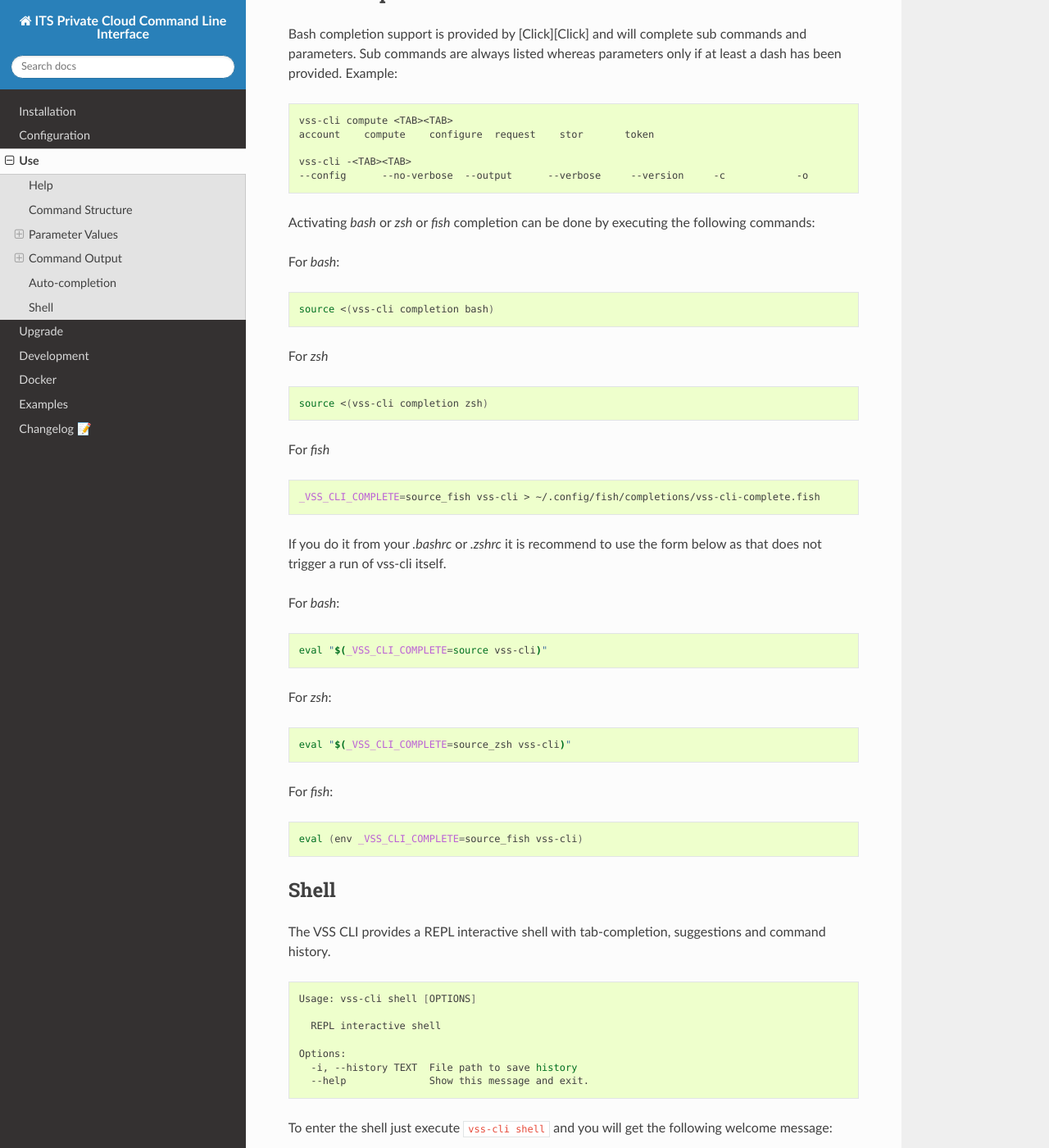
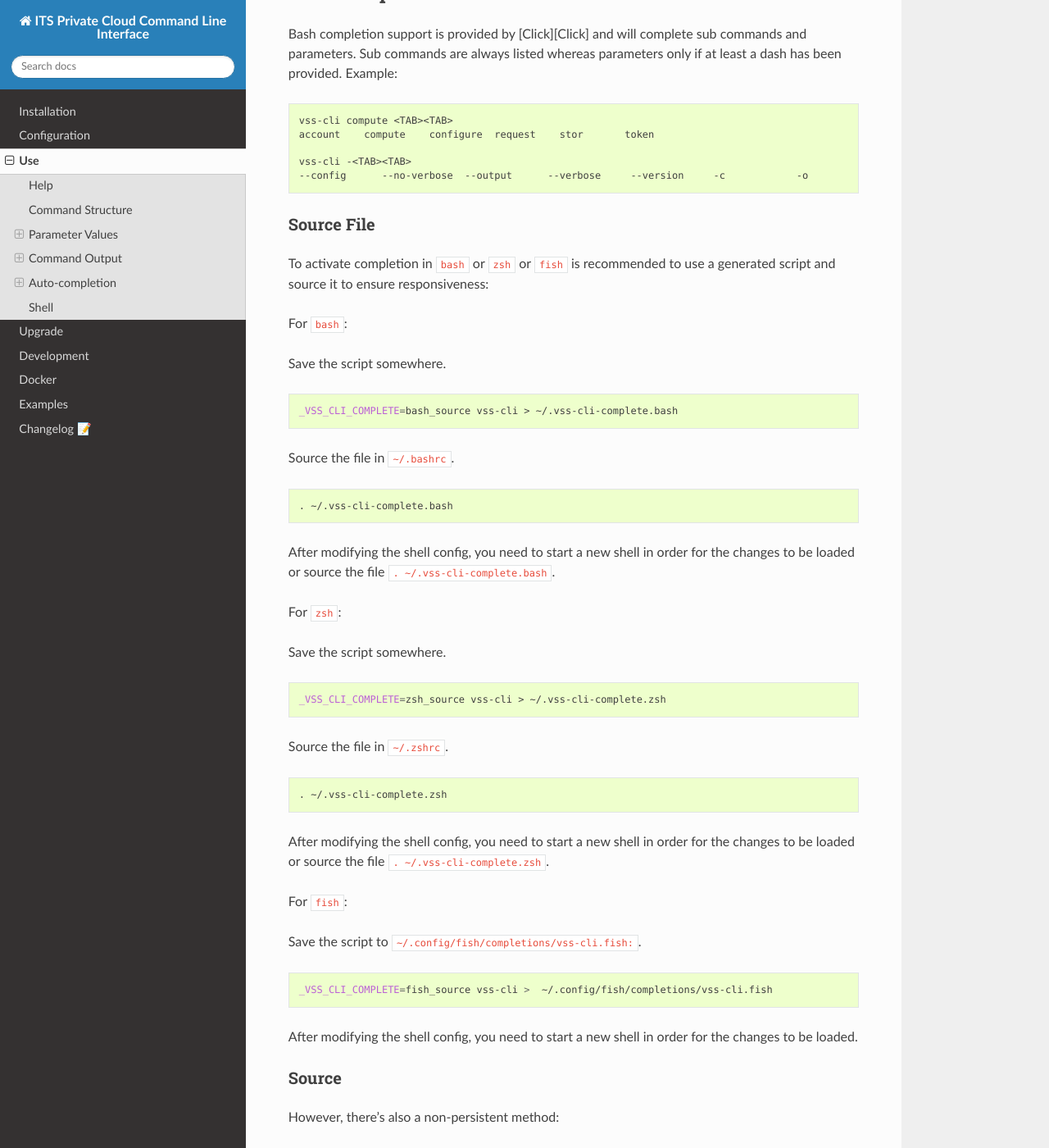
Before and after one commit to EIS-ITS/vss-cli, a Sphinx documentation site: the page built from docs/use.rst, in a window 1280 px wide and 1400 px high, scrolled down 6840 px. Shown: the whole window at 82% size. Built offline with Sphinx 7.4.7 and the Read the Docs theme 2.0.0, drawn with Linux system fonts in a browser that asks for light colours; the version number could not be read and is left out.

Commit message:
Issue #428: ⚡️completion command update to support click 8 - updating docs - fixes #428

```diff
--- a/docs/use.rst
+++ b/docs/use.rst
@@ -390,48 +390,74 @@ only if at least a dash has been provided. Example:
     vss-cli -<TAB><TAB>
     --config      --no-verbose  --output      --verbose     --version     -c            -o
 
+Source File
+~~~~~~~~~~~
 
-Activating `bash` or `zsh` or `fish` completion can be done by executing the
-following commands:
+To activate completion in ``bash`` or ``zsh`` or ``fish`` is recommended to use a generated
+script and source it to ensure responsiveness:
 
-For `bash`:
+For ``bash``:
+
+Save the script somewhere.
+
+.. code-block:: bash
+
+    _VSS_CLI_COMPLETE=bash_source vss-cli > ~/.vss-cli-complete.bash
+
+Source the file in ``~/.bashrc``.
+
+.. code-block:: bash
+
+    . ~/.vss-cli-complete.bash
+
+After modifying the shell config, you need to start a new shell in order for the changes to be loaded or
+source the file ``. ~/.vss-cli-complete.bash``.
+
+For ``zsh``:
+
+Save the script somewhere.
+
+.. code-block:: bash
+
+    _VSS_CLI_COMPLETE=zsh_source vss-cli > ~/.vss-cli-complete.zsh
+
+Source the file in ``~/.zshrc``.
+
+.. code-block:: zsh
+
+    . ~/.vss-cli-complete.zsh
+
+After modifying the shell config, you need to start a new shell in order for the changes to be loaded or
+source the file ``. ~/.vss-cli-complete.zsh``.
+
+For ``fish``:
+
+Save the script to ``~/.config/fish/completions/vss-cli.fish:``.
+
+.. code-block:: fish
+
+    _VSS_CLI_COMPLETE=fish_source vss-cli >  ~/.config/fish/completions/vss-cli.fish
+
+After modifying the shell config, you need to start a new shell in order for the changes to be loaded.
+
+Source
+~~~~~~
+
+However, there's also a non-persistent method:
+
+For ``bash``:
 
 .. code-block:: bash
 
     source <(vss-cli completion bash)
 
-For `zsh`
+
+For ``zsh``:
 
 .. code-block:: bash
 
     source <(vss-cli completion zsh)
 
-For `fish`
-
-.. code-block:: bash
-
-    _VSS_CLI_COMPLETE=source_fish vss-cli > ~/.config/fish/completions/vss-cli-complete.fish
-
-If you do it from your `.bashrc` or `.zshrc` it is recommend to use the
-form below as that does not trigger a run of vss-cli itself.
-
-For `bash`:
-
-.. code-block:: bash
-
-    eval "$(_VSS_CLI_COMPLETE=source vss-cli)"
-
-For `zsh`:
-
-.. code-block:: bash
-
-    eval "$(_VSS_CLI_COMPLETE=source_zsh vss-cli)"
-
-For `fish`:
-
-.. code-block:: bash
-
-    eval (env _VSS_CLI_COMPLETE=source_fish vss-cli)
 
 
 Shell
```
Also changed, not shown: other parts of docs/use.rst (+1 -1 lines), .bumpversion.cfg, 3 other files.
